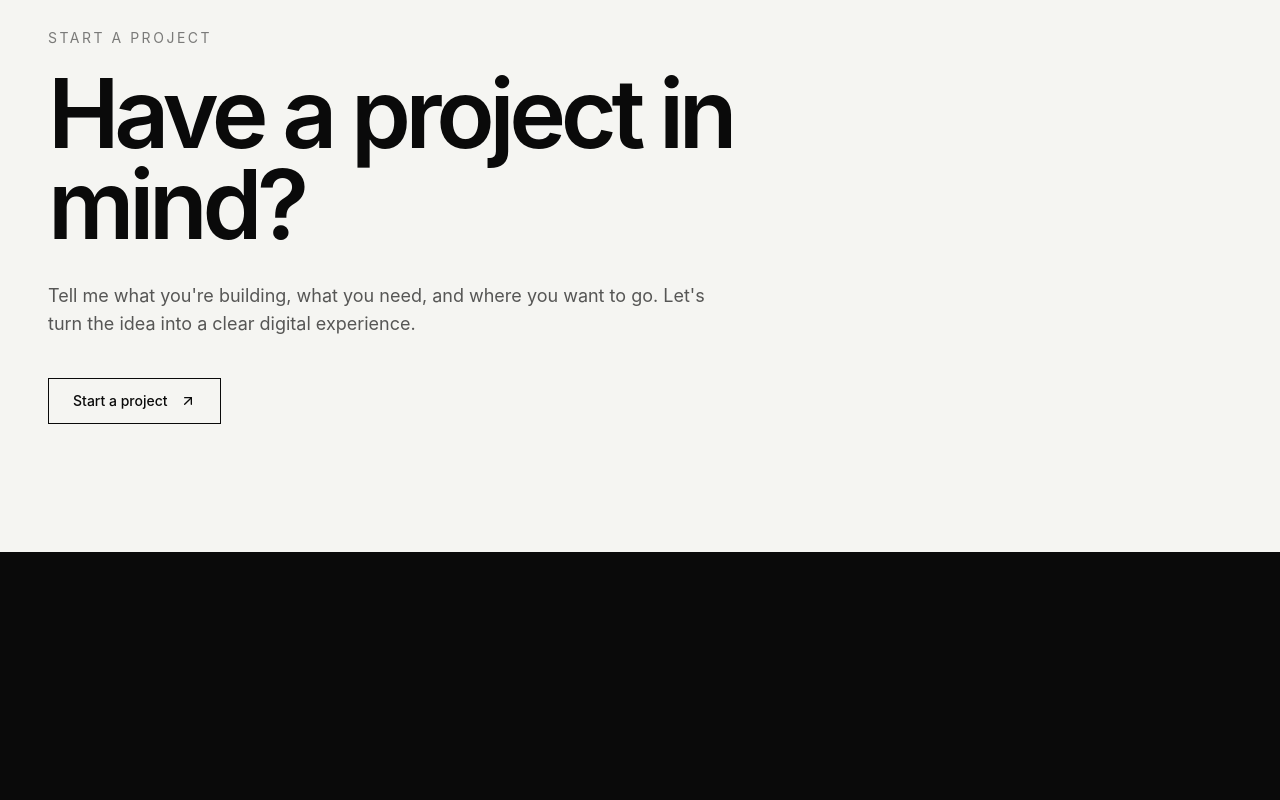
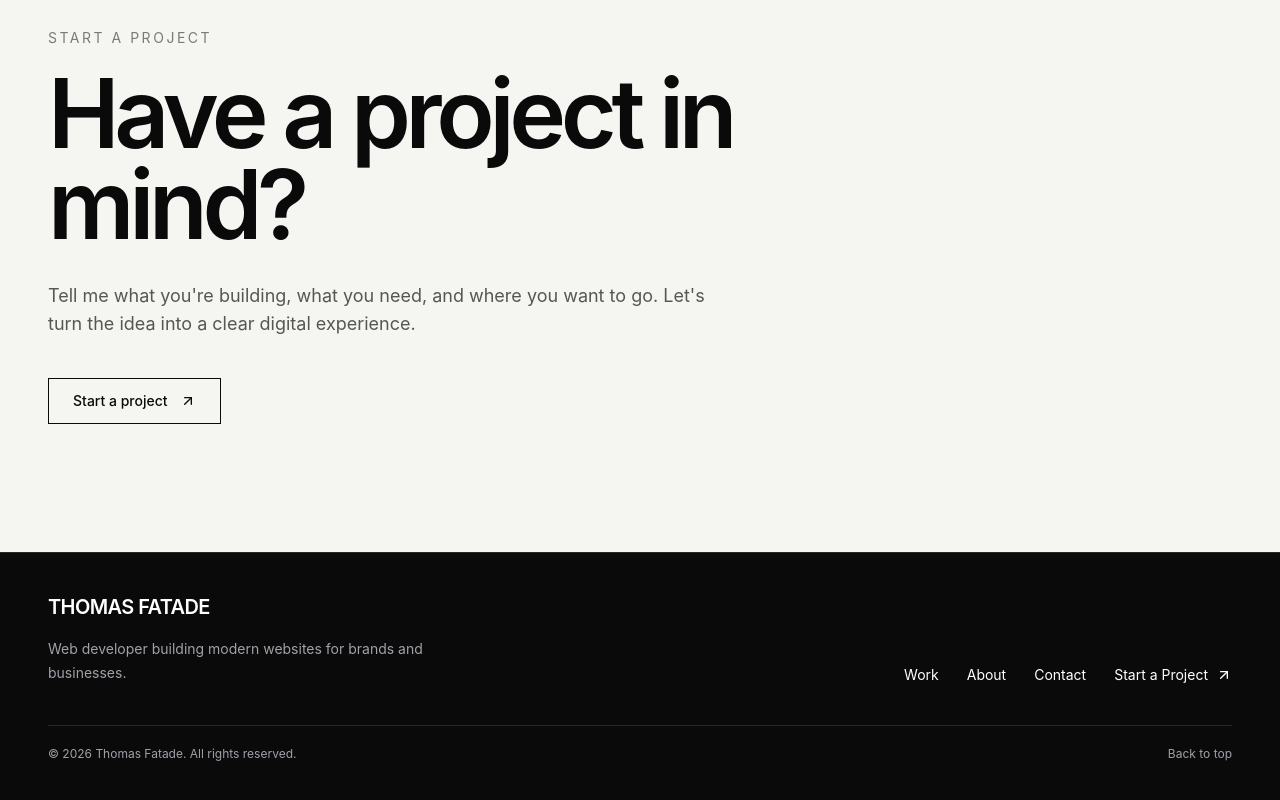
Before and after one commit to Thomas302-star/Thomas-portfolio, a Next.js app: page / in a window 1280 px wide. Shown: the part 5594-6394 px from the top of the page. Before the commit the page ends 6146 px from the top, so only its background shows below. Built offline with nearby package versions, Linux system fonts and the light colour scheme.

Commit message:
feat: mount site footer globally

```diff
--- a/app/layout.tsx
+++ b/app/layout.tsx
@@ -1,5 +1,6 @@
 import type { Metadata } from "next";
 import "./globals.css";
+import { SiteFooter } from "@/components/layout/site-footer";
 import { SiteHeader } from "@/components/navigation/site-header";
 
 export const metadata: Metadata = {
@@ -10,9 +11,10 @@ export const metadata: Metadata = {
 export default function RootLayout({ children }: Readonly<{ children: React.ReactNode }>) {
   return (
     <html lang="en">
-      <body>
+      <body id="top">
         <SiteHeader />
         {children}
+        <SiteFooter />
       </body>
     </html>
   );
```
